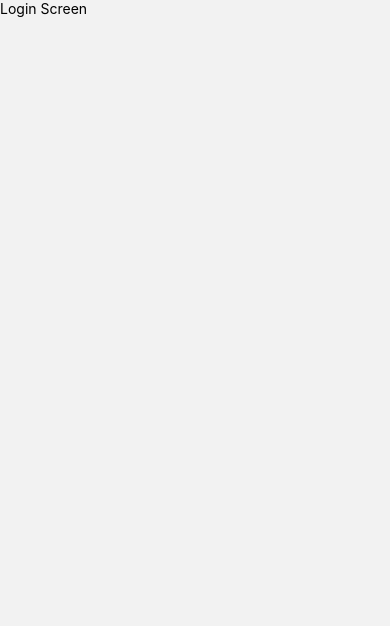
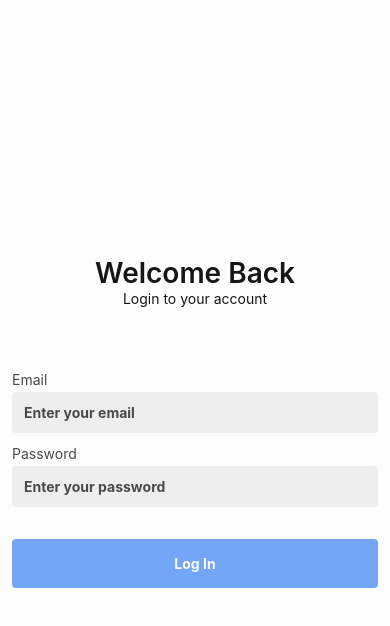
Before and after one commit to matheusccortes/tmdb-movies, a React Native app: screen /Login in a window 390 px wide. Shown: the top 626 px of the page. Built offline with nearby package versions, Linux system fonts and the light colour scheme.

Commit message:
Create login screen

```diff
--- a/App.tsx
+++ b/App.tsx
@@ -1,5 +1,15 @@
+import {StatusBar} from 'react-native';
 import {Routes} from './src/routes';
+import {theme} from './src/theme';
 
 export default function App() {
-  return <Routes />;
+  return (
+    <>
+      <StatusBar
+        barStyle="dark-content"
+        backgroundColor={theme.colors.background}
+      />
+      <Routes />
+    </>
+  );
 }
--- a/src/routes/stack.routes.tsx
+++ b/src/routes/stack.routes.tsx
@@ -1,6 +1,7 @@
 import {createNativeStackNavigator} from '@react-navigation/native-stack';
 import {RootStackParamList} from './types';
 import {LoginScreen} from '../screens/LoginScreen';
+import {HomeScreen} from '../screens/HomeScreen';
 
 const RootStack = createNativeStackNavigator<RootStackParamList>();
 
@@ -12,6 +13,7 @@ export function StackRoutes() {
         headerShown: false,
       }}>
       <RootStack.Screen name="Login" component={LoginScreen} />
+      <RootStack.Screen name="Home" component={HomeScreen} />
     </RootStack.Navigator>
   );
 }
--- a/src/routes/types.ts
+++ b/src/routes/types.ts
@@ -2,6 +2,7 @@ import {NativeStackScreenProps} from '@react-navigation/native-stack';
 
 export type RootStackParamList = {
   Login: undefined;
+  Home: undefined;
 };
 
 export type RootStackScreenProps<T extends keyof RootStackParamList> =
--- /dev/null
+++ b/src/screens/HomeScreen/index.tsx
@@ -0,0 +1,10 @@
+import {Text} from 'react-native';
+import {AppScreen} from '../../components/AppScreen';
+
+export function HomeScreen() {
+  return (
+    <AppScreen headerTitle="Popular Movies">
+      <Text>Hello World</Text>
+    </AppScreen>
+  );
+}
--- a/src/screens/LoginScreen/index.tsx
+++ b/src/screens/LoginScreen/index.tsx
@@ -1,5 +1,59 @@
-import {Text} from 'react-native';
+import {useState} from 'react';
+import {View, Text, Alert} from 'react-native';
+import {AppScreen} from '../../components/AppScreen';
+import {TextInput} from '../../components/TextInput';
+import {Button} from '../../components/Button';
+import {RootStackScreenProps} from '../../routes/types';
+import {styles} from './styles';
 
-export function LoginScreen() {
-  return <Text>Login Screen</Text>;
+const EMAIL = 'johndoe@example.com';
+const PASSWORD = 'secret-password';
+
+type LoginScreenProps = RootStackScreenProps<'Login'>;
+
+export function LoginScreen({navigation}: LoginScreenProps) {
+  const [email, setEmail] = useState('');
+  const [password, setPassword] = useState('');
+
+  const isLoginButtonDisabled = email.length === 0 || password.length === 0;
+
+  const onPressLogIn = () => {
+    if (email === EMAIL && password === PASSWORD) {
+      navigation.navigate('Home');
+    } else {
+      Alert.alert('Login failed', 'Email or password are invalid');
+    }
+  };
+
+  return (
+    <AppScreen scrollable>
+      <View style={styles.container}>
+        <>
+          <View style={styles.headerContainer}>
+            <Text style={styles.title}>Welcome Back</Text>
+            <Text style={styles.subtitle}>Login to your account</Text>
+          </View>
+          <View style={styles.textInputSetContainer}>
+            <TextInput
+              placeholder="Enter your email"
+              label="Email"
+              value={email}
+              onChangeText={setEmail}
+            />
+            <TextInput
+              placeholder="Enter your password"
+              label="Password"
+              value={password}
+              onChangeText={setPassword}
+            />
+          </View>
+          <Button
+            title="Log In"
+            onPress={onPressLogIn}
+            disabled={isLoginButtonDisabled}
+          />
+        </>
+      </View>
+    </AppScreen>
+  );
 }
--- /dev/null
+++ b/src/screens/LoginScreen/styles.ts
@@ -0,0 +1,25 @@
+import {StyleSheet} from 'react-native';
+import {theme} from '../../theme';
+
+export const styles = StyleSheet.create({
+  container: {
+    flex: 1,
+    justifyContent: 'center',
+  },
+  headerContainer: {
+    alignItems: 'center',
+  },
+  title: {
+    fontSize: theme.fontSize['3xl'],
+    fontWeight: '600',
+    color: theme.colors.primary[900],
+  },
+  subtitle: {
+    color: theme.colors.primary[900],
+  },
+  textInputSetContainer: {
+    gap: theme.spacing.lg,
+    marginTop: theme.spacing['3xl'],
+    marginBottom: theme.spacing['2xl'],
+  },
+});
```
